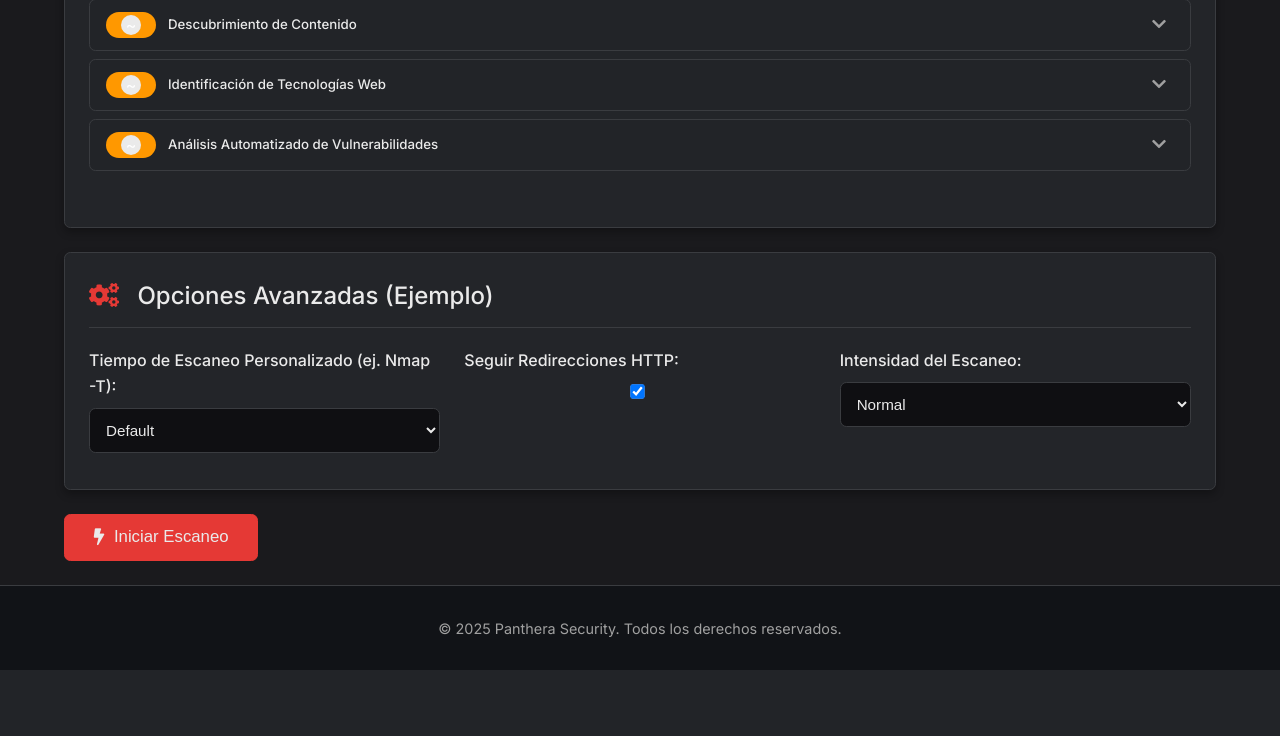
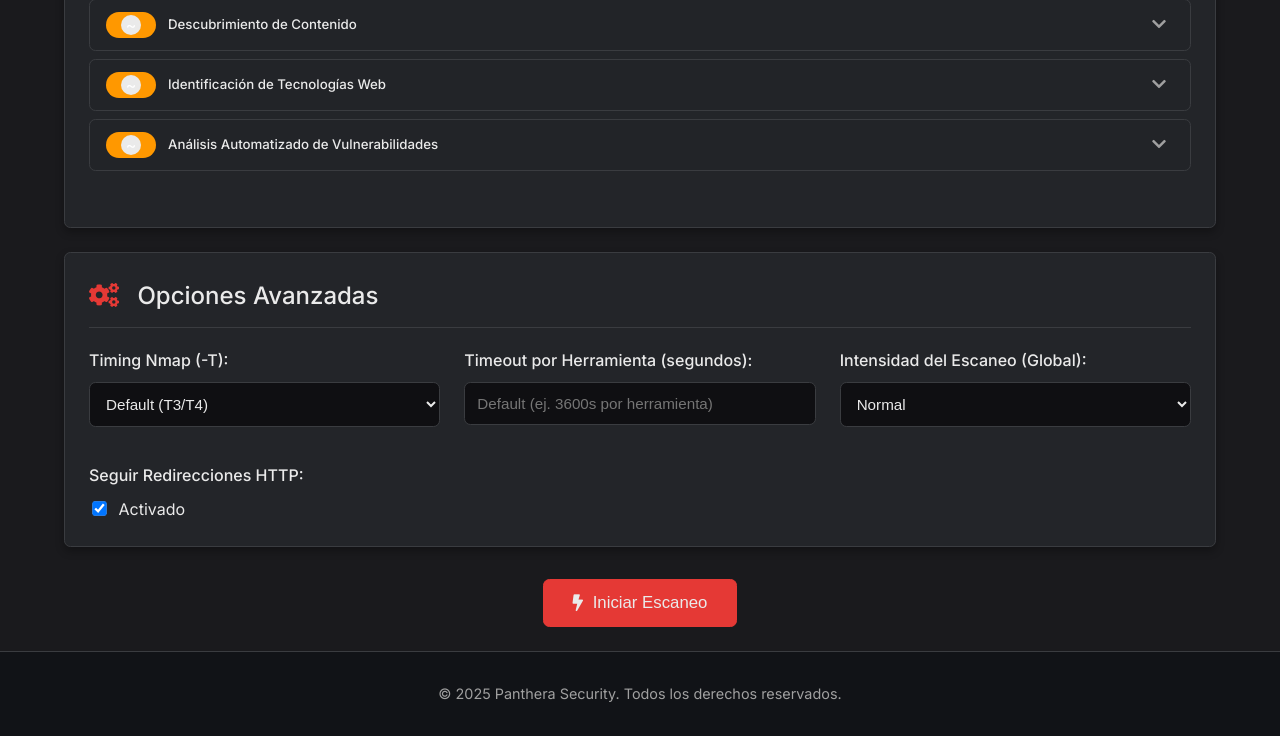
Before and after one commit to osvaldohdzm/panthera-strike, a Flask app: page / in a window 1280 px wide. Shown: the part 1303-2039 px from the top of the page. Before the commit the page ends 1973 px from the top, so only its background shows below. Run offline with Flask 3, Linux system fonts and the light colour scheme; a user stored in the database is signed in; data comes from the database, SQL or seed files in the repository; both versions use the stored data as it was after the commit.

```diff
--- a/static/css/login_styles.css
+++ b/static/css/login_styles.css
@@ -149,7 +149,8 @@ section .signin .content .form .inputBox {
     width: 100%;
 }
 
-section .signin .content .form .inputBox input {
+section .signin .content .form .inputBox input[type="text"],
+section .signin .content .form .inputBox input[type="password"] {
     position: relative;
     width: 100%;
     background: #333;
--- a/static/css/scanner_styles.css
+++ b/static/css/scanner_styles.css
@@ -379,7 +359,9 @@ select,
 input[type="text"],
 input[type="number"],
 input[type="password"],
-input[type="email"] {
+input[type="email"],
+input[type="text"][required],
+input[type="password"][required] {
     width: 100%;
     padding: 0.75rem;
     margin-bottom: 0.75rem;
@@ -396,7 +378,9 @@ input[type="email"] {
 [data-theme="redteam"] input[type="text"],
 [data-theme="redteam"] input[type="number"],
 [data-theme="redteam"] input[type="password"],
-[data-theme="redteam"] input[type="email"] {
+[data-theme="redteam"] input[type="email"],
+[data-theme="redteam"] input[type="text"][required],
+[data-theme="redteam"] input[type="password"][required] {
     background-color: var(--terminal-bg-redteam);
     border-color: var(--border-color-redteam);
 }
--- a/static/js/scanner_logic.js
+++ b/static/js/scanner_logic.js
@@ -59,11 +59,11 @@ document.addEventListener('DOMContentLoaded', () => {
         const entry = document.createElement('div');
         entry.classList.add('log-entry', `log-type-${type.toLowerCase()}`);
         const timestamp = new Date().toLocaleTimeString([], { hour: '2-digit', minute: '2-digit', second: '2-digit' });
-        let iconClass = 'fas fa-info-circle'; // Default FontAwesome
+        let iconClass = 'fas fa-info-circle';
         if (type === 'error') iconClass = 'fas fa-times-circle';
         else if (type === 'warn') iconClass = 'fas fa-exclamation-triangle';
         else if (type === 'success') iconClass = 'fas fa-check-circle';
-        else if (type === 'command') iconClass = 'fas fa-terminal'; // o 'fas fa-dollar-sign'
+        else if (type === 'command') iconClass = 'fas fa-terminal';
         const iconSpan = `<span class="log-icon"><i class="${iconClass}"></i></span>`;
         const timestampSpan = `<span class="log-timestamp">[${timestamp}]</span>`;
         const messageSpan = `<span class="log-message-content"></span>`;
@@ -106,7 +106,7 @@ document.addEventListener('DOMContentLoaded', () => {
         });
         const deselectAllButton = document.createElement('button');
         deselectAllButton.className = 'button-profile-deselect';
-        deselectAllButton.innerHTML = '<i class="far fa-square"></i> <span>Desmarcar Todas</span>'; // Usar far para un cuadrado vacío
+        deselectAllButton.innerHTML = '<i class="far fa-square"></i> <span>Desmarcar Todas</span>';
         deselectAllButton.onclick = () => deselectAllTools();
         profilesContainer.appendChild(deselectAllButton);
     }
@@ -139,8 +139,8 @@ document.addEventListener('DOMContentLoaded', () => {
                     }
                     const defaultValue = paramConf.original_default !== undefined ? paramConf.original_default : (paramConf.type === 'checkbox' ? false : '');
                     if (currentValue !== defaultValue) {
-                        modified = true;
-                        break;
+                         modified = true;
+                         break;
                     }
                 }
             }
@@ -237,7 +237,7 @@ document.addEventListener('DOMContentLoaded', () => {
                 categoryHeader.onclick = (e) => {
                     if (e.target.type === 'checkbox' || e.target.classList.contains('slider') || e.target.closest('.toggle-switch')) return;
                     toolItemsContainer.classList.toggle('expanded');
-                    categoryHeader.classList.toggle('expanded'); // Para la flecha
+                    categoryHeader.classList.toggle('expanded');
                     const arrowIcon = categoryHeader.querySelector('.accordion-arrow i');
                     if (arrowIcon) {
                         arrowIcon.className = toolItemsContainer.classList.contains('expanded') ? 'fas fa-chevron-up' : 'fas fa-chevron-down';
@@ -394,7 +394,7 @@ document.addEventListener('DOMContentLoaded', () => {
                         input.addEventListener('change', () => updateParamsModifiedIndicator(tool.id));
                     });
                     if (toolCheckboxInput.checked) {
-                        updateParamsModifiedIndicator(tool.id);
+                         updateParamsModifiedIndicator(tool.id);
                     } else {
                         if (restoreButton) restoreButton.disabled = true;
                     }
@@ -508,7 +508,7 @@ document.addEventListener('DOMContentLoaded', () => {
     function updateAllParentCheckboxes() {
         if (!toolListDiv) return;
         toolListDiv.querySelectorAll('.tool-item-checkbox').forEach(toolCb => {
-            updateParamsModifiedIndicator(toolCb.value);
+             updateParamsModifiedIndicator(toolCb.value);
         });
         toolListDiv.querySelectorAll('.tool-category-checkbox').forEach(catCb => {
             updateParentCheckboxState(catCb.id);
@@ -577,7 +577,7 @@ document.addEventListener('DOMContentLoaded', () => {
                         const paramsToggleBtn = toolItem.querySelector(`.tool-params-toggle-btn`);
                         if (toolDetailsDiv) toolDetailsDiv.classList.remove('expanded');
                         if (paramsToggleBtn) {
-                            paramsToggleBtn.classList.remove('active');
+                             paramsToggleBtn.classList.remove('active');
                         }
                         const toolId = checkbox.value;
                         const tool = appConfig.tools[toolId];
@@ -843,7 +843,7 @@ document.addEventListener('DOMContentLoaded', () => {
                             else if (lowerStatus === 'cancelled') statusIcon = 'fas fa-ban';
                         }
 
-                        const toolDefinitionFromConfig = appConfig.tools[toolProg.id]; // Usar toolProg.id (que debe ser el tool_id)
+                        const toolDefinitionFromConfig = appConfig.tools[toolProg.id];
                         const iconClass = toolDefinitionFromConfig ? toolDefinitionFromConfig.icon_class : 'fas fa-cog';
 
                         itemDiv.innerHTML = `
--- a/templates/scans.html
+++ b/templates/scans.html
@@ -14,7 +14,7 @@
     <link rel="stylesheet" href="{{ url_for('static', filename='css/scanner_styles.css') }}">
     <link rel="stylesheet" href="https://cdnjs.cloudflare.com/ajax/libs/font-awesome/5.15.4/css/all.min.css">
     <script>
-        const SCRIPT_ROOT = "{{ url_for('static', filename='') }}".replace(/\/static\/$/, '') || "";
+        const SCRIPT_ROOT = "{{ request.script_root|tojson|safe }}";
     </script>
 </head>
 
@@ -75,36 +75,44 @@
             </section>
 
             <section class="config-section advanced-options-section card">
-                <h2><i class="fas fa-cogs"></i> Opciones Avanzadas (Ejemplo)</h2>
+                <h2><i class="fas fa-cogs"></i> Opciones Avanzadas</h2>
                 <div class="options-grid">
                     <div class="option-item">
-                        <label for="customScanTime">Tiempo de Escaneo Personalizado (ej. Nmap -T):</label>
+                        <label for="customScanTime">Timing Nmap (-T):</label>
                         <select id="customScanTime">
-                            <option value="">Default</option>
-                            <option value="T0">T0 (Paranoid)</option>
-                            <option value="T1">T1 (Sneaky)</option>
-                            <option value="T2">T2 (Polite)</option>
-                            <option value="T3">T3 (Normal)</option>
-                            <option value="T4">T4 (Aggressive)</option>
-                            <option value="T5">T5 (Insane)</option>
+                            <option value="">Default (T3/T4)</option>
+                            <option value="-T0">T0 (Paranoid)</option>
+                            <option value="-T1">T1 (Sneaky)</option>
+                            <option value="-T2">T2 (Polite)</option>
+                            <option value="-T3">T3 (Normal)</option>
+                            <option value="-T4">T4 (Aggressive)</option>
+                            <option value="-T5">T5 (Insane)</option>
                         </select>
                     </div>
                     <div class="option-item">
-                        <label for="followRedirects">Seguir Redirecciones HTTP:</label>
-                        <input type="checkbox" id="followRedirects" checked>
+                        <label for="toolTimeout">Timeout por Herramienta (segundos):</label>
+                        <input type="number" id="toolTimeout" placeholder="Default (ej. 3600s por herramienta)">
                     </div>
                     <div class="option-item">
-                        <label for="scanIntensity">Intensidad del Escaneo:</label>
+                        <label for="scanIntensity">Intensidad del Escaneo (Global):</label>
                         <select id="scanIntensity">
                             <option value="light">Ligero</option>
                             <option value="normal" selected>Normal</option>
                             <option value="deep">Profundo</option>
                         </select>
                     </div>
+                    <div class="option-item">
+                        <label for="followRedirects">Seguir Redirecciones HTTP:</label>
+                        <div>
+                            <input type="checkbox" id="followRedirects" checked>
+                            <label for="followRedirects"
+                                style="font-weight: normal; flex-basis: auto; margin-bottom: 0;">Activado</label>
+                        </div>
+                    </div>
                 </div>
             </section>
 
-            <section class="actions-section">
+            <section class="actions-section" style="text-align: center; margin-top: 2rem;">
                 <button id="startScanButton" class="button-primary button-large">
                     <i class="fas fa-bolt"></i> Iniciar Escaneo
                 </button>
@@ -132,14 +140,22 @@
                     <button id="cancelJobButton" class="button-danger" style="display: none;"><i
                             class="fas fa-stop-circle"></i> Cancelar Trabajo</button>
                     <a id="downloadJobZipLink" href="#" class="button-success button-like disabled"
-                        style="display: none;" target="_blank"><i class="fas fa-file-archive"></i> Descargar Resultados
+                        style="display: none;" target="_blank" rel="noopener noreferrer"><i
+                            class="fas fa-file-archive"></i> Descargar Resultados
                         (ZIP)</a>
+                </div>
+                <div id="tool-progress-details-container" style="margin-top: 1.5rem;">
+                    <h4><i class="fas fa-tasks"></i> Progreso Detallado por Herramienta:</h4>
+                    <div id="toolProgressDetails" class="tool-progress-list">
+                        <p class="empty-placeholder">No hay detalles de herramientas para mostrar aún.</p>
+                    </div>
                 </div>
             </div>
 
-            <div id="terminal-panel" class="card">
+            <div id="terminal-panel" class="card terminal-container">
                 <div class="terminal-header">
                     <div class="terminal-window-controls">
+                        {/* Los botones se insertarán aquí por JS según el tema */}
                     </div>
                     <div class="terminal-title-container">
                         <h3><i class="fas fa-terminal"></i> Salida del Terminal</h3>
@@ -150,8 +166,9 @@
                         <button id="downloadLogButton" class="button-small" title="Descargar Log"><i
                                 class="fas fa-download"></i></button>
                     </div>
-                </div>
-                <div id="scanOutput">
+                </div> {/* FIN DE .terminal-header */}
+
+                <div id="scanOutput" class="terminal-output">
                     <p class="log-entry log-type-info"><span class="log-icon"><i
                                 class="fas fa-info-circle"></i></span><span class="log-timestamp">[--:--:--]</span>
                         <span class="log-message-content">Esperando inicio de escaneo...</span>
@@ -211,29 +228,26 @@
                 let primaryColorVarName = `--primary-color-${theme}`;
                 if (theme === 'actual') primaryColorVarName = '--primary-color';
                 else if (theme === 'redteam' && !getComputedStyle(document.documentElement).getPropertyValue(primaryColorVarName).trim()) {
-                    primaryColorVarName = '--primary-color'; // Tomar la de :root si la específica no existe (ya que está en :root)
+                    primaryColorVarName = '--primary-color';
                 }
-
 
                 let primaryColorValue = getComputedStyle(document.documentElement).getPropertyValue(primaryColorVarName).trim();
 
-                // Fallback más robusto
                 if (!primaryColorValue) {
                     const rootPrimaryColor = getComputedStyle(document.documentElement).getPropertyValue('--primary-color').trim();
                     if (rootPrimaryColor) {
                         primaryColorValue = rootPrimaryColor;
                     } else {
-                        primaryColorValue = getComputedStyle(document.documentElement).getPropertyValue('--primary-color-redteam').trim(); // Ultimo recurso
+                        primaryColorValue = getComputedStyle(document.documentElement).getPropertyValue('--primary-color-redteam').trim();
                     }
                 }
-
 
                 const rgb = hexToRgb(primaryColorValue);
                 if (rgb) {
                     document.documentElement.style.setProperty('--rgb-primary-color', `${rgb.r}, ${rgb.g}, ${rgb.b}`);
                 } else {
                     console.warn(`No se pudo convertir ${primaryColorValue} (variable: ${primaryColorVarName}) a RGB para el tema ${theme}. Usando fallback.`);
-                    document.documentElement.style.setProperty('--rgb-primary-color', '229, 57, 53'); // Fallback RedTeam
+                    document.documentElement.style.setProperty('--rgb-primary-color', '229, 57, 53');
                 }
             }
 
```
Also changed, not shown: other parts of static/css/scanner_styles.css (+94 -139 lines), panthera.db, 4 other files.
